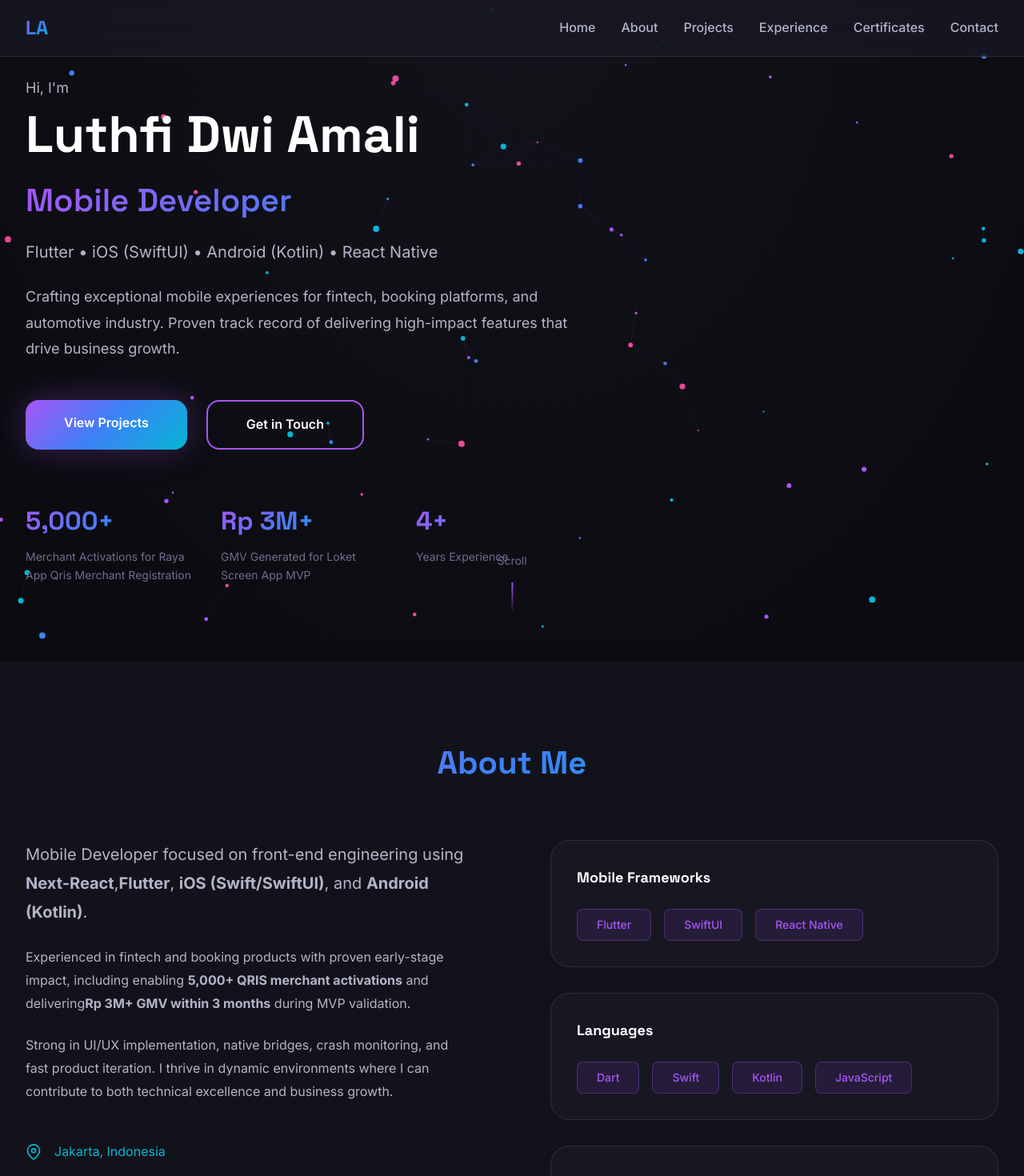
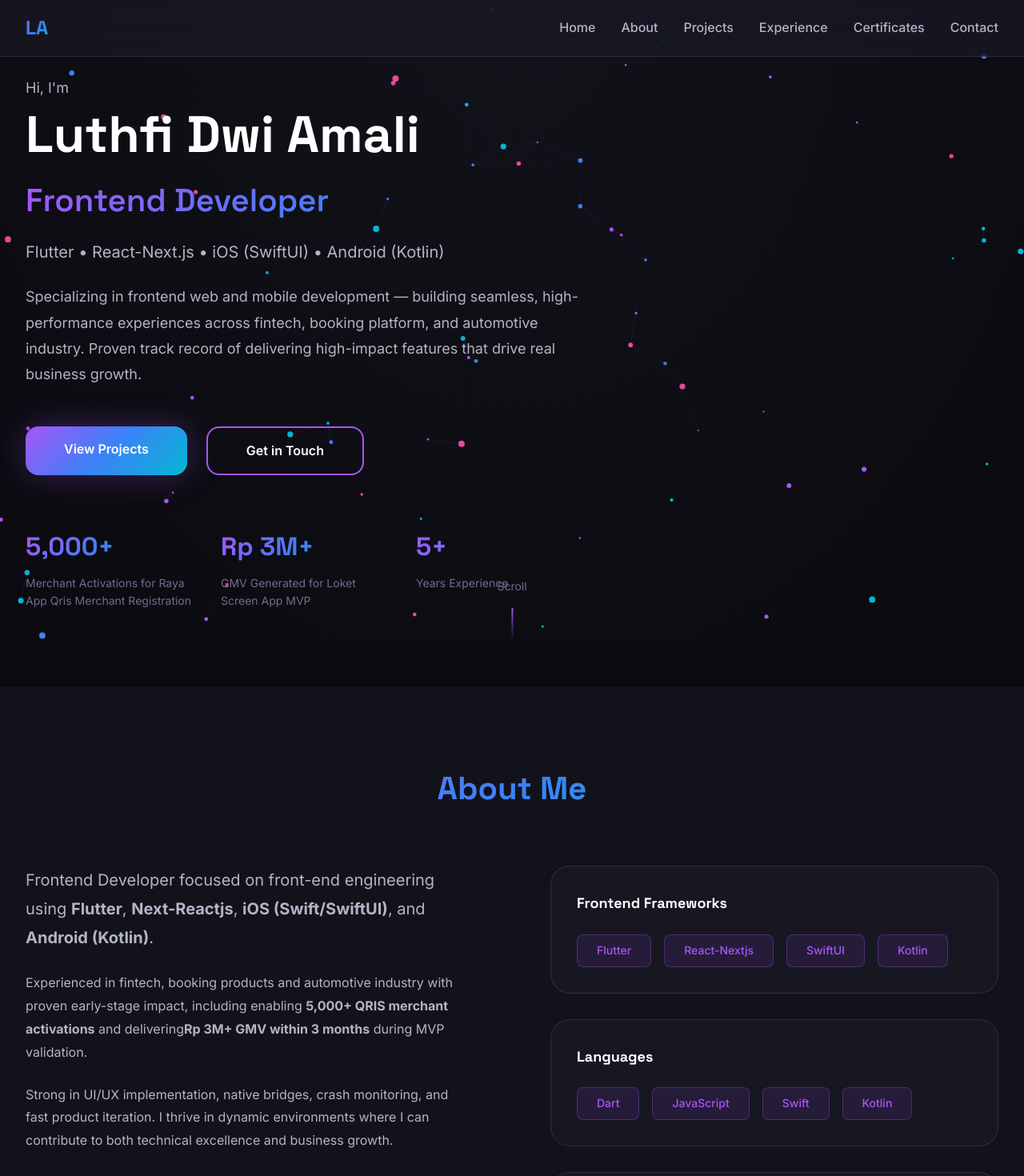
Before and after one commit to amaliluthfi19/amaliluthfi-works, a React (Vite) app: page / in a window 1280 px wide. Shown: the top 1470 px of the page at 80% size. Built offline with nearby package versions, Linux system fonts and the light colour scheme.

Commit message:
improve skill and expreience

```diff
--- a/index.html
+++ b/index.html
@@ -6,10 +6,10 @@
   <link rel="icon" type="image/svg+xml" href="/vite.svg" />
   <meta name="viewport" content="width=device-width, initial-scale=1.0" />
   <meta name="description"
-    content="Luthfi Dwi Amali - Mobile Developer specializing in Flutter, iOS (SwiftUI), Android (Kotlin), and React Native. Portfolio showcasing fintech and booking applications.">
-  <meta name="keywords" content="Mobile Developer, Flutter, iOS, SwiftUI, Android, Kotlin, React Native, Portfolio">
+    content="Luthfi Dwi Amali - Frontend Developer specializing in Flutter, React-Nexjs, iOS (SwiftUI), and Android (Kotlin). Portfolio showcasing fintech, booking applications, and automotive industry.">
+  <meta name="keywords" content="Frontend Developer, Flutter, iOS, SwiftUI, Android, Kotlin, React Native, Portfolio">
   <meta name="author" content="Luthfi Dwi Amali">
-  <title>Luthfi Dwi Amali | Mobile Developer</title>
+  <title>Luthfi Dwi Amali | Frontend Developer</title>
   <link rel="preconnect" href="https://fonts.googleapis.com">
   <link rel="preconnect" href="https://fonts.gstatic.com" crossorigin>
   <link
--- a/src/components/About.tsx
+++ b/src/components/About.tsx
@@ -8,11 +8,10 @@ const About: React.FC = () => {
                 <div className="about-content">
                     <div className="about-text">
                         <p className="about-intro">
-                            Mobile Developer focused on front-end engineering using <strong>Next-React</strong>,
-                            <strong>Flutter</strong>, <strong>iOS (Swift/SwiftUI)</strong>, and <strong>Android (Kotlin)</strong>.
+                            Frontend Developer focused on front-end engineering using  <strong>Flutter</strong>, <strong>Next-Reactjs</strong>, <strong>iOS (Swift/SwiftUI)</strong>, and <strong>Android (Kotlin)</strong>.
                         </p>
                         <p>
-                            Experienced in fintech and booking products with proven early-stage impact, including
+                            Experienced in fintech, booking products and automotive industry with proven early-stage impact, including
                             enabling <strong>5,000+ QRIS merchant activations</strong> and delivering
                             <strong>Rp 3M+ GMV within 3 months</strong> during MVP validation.
                         </p>
@@ -31,20 +30,21 @@ const About: React.FC = () => {
                     </div>
                     <div className="skills-grid">
                         <div className="skill-category">
-                            <h3>Mobile Frameworks</h3>
+                            <h3>Frontend Frameworks</h3>
                             <div className="skill-tags">
-                                <span className="skill-tag">Flutter</span>
-                                <span className="skill-tag">SwiftUI</span>
-                                <span className="skill-tag">React Native</span>
+                            <span className="skill-tag">Flutter</span>
+                            <span className="skill-tag">React-Nextjs</span>
+                            <span className="skill-tag">SwiftUI</span>
+                            <span className="skill-tag">Kotlin</span>
                             </div>
                         </div>
                         <div className="skill-category">
                             <h3>Languages</h3>
                             <div className="skill-tags">
                                 <span className="skill-tag">Dart</span>
+                                <span className="skill-tag">JavaScript</span>
                                 <span className="skill-tag">Swift</span>
                                 <span className="skill-tag">Kotlin</span>
-                                <span className="skill-tag">JavaScript</span>
                             </div>
                         </div>
                         <div className="skill-category">
@@ -61,6 +61,8 @@ const About: React.FC = () => {
                                 <span className="skill-tag">Firebase</span>
                                 <span className="skill-tag">New Relic</span>
                                 <span className="skill-tag">GA4</span>
+                                <span className="skill-tag">Google Map</span>
+                                <span className="skill-tag">Moengage</span>
                                 <span className="skill-tag">OneSignal</span>
                             </div>
                         </div>
--- a/src/components/Experience.tsx
+++ b/src/components/Experience.tsx
@@ -4,22 +4,22 @@ const Experience: React.FC = () => {
     const experiences = [
         {
             date: 'Aug 2025 - Present',
-            title: 'Mobile Developer',
+            title: 'Frontend Developer',
             company: 'Transcosmos Indonesia (Salim Group)',
             achievements: [
-                'Built and maintained mobile UI and integrated APIs using Flutter, Swift, and Kotlin',
-                'Improved app stability by reducing crash error rate from 0.68% to 0.52% using New Relic and Firebase Crashlytics',
-                'Implemented Event Tracking using Microsoft Clarity to track user journey'
+                'Hit the ground running — fixed critical deeplink and push notification bugs in the first 2 weeks, lifting campaign reachability by 20%',
+                'Built and shipped a series of React-powered microsites, each tailored with dynamic functionality to support specific business and marketing needs',
+                'Built a polling feature within posts, giving users a fun and interactive way to engage with content directly inside the app'
             ]
         },
         {
             date: 'Aug 2024 - Aug 2025',
-            title: 'Mobile Developer',
+            title: 'Frontend Developer',
             company: 'Loket.com (PT Global Loket Sejahtera)',
             achievements: [
-                'Developed cinema seat selection and other MVP features, enabling Rp 3M+ GMV in 3 months',
-                'Implemented interactive event calendar UI for date-based event discovery',
-                'Integrated backend APIs and built responsive mobile UI using Flutter'
+                'Took ownership of cinema seat selection and key MVP features from scratch, which went on to generate Rp 3M+ in GMV within just 3 months',
+                'Engineered the end-to-end payment gateway flow, ensuring a smooth and reliable transaction experience for users across the platform',
+                'Collaborated with UI/UX to build a component-based design system, bringing consistency and development speed across the entire product team'
             ]
         },
         {
@@ -27,19 +27,29 @@ const Experience: React.FC = () => {
             title: 'Frontend Developer',
             company: 'Bank Raya (BRI Subsidiary)',
             achievements: [
-                'Developed Saku Bisnis registration and QRIS Merchant feature, driving 5,000+ merchant activations',
-                'Integrated WebView callbacks for seamless communication between web and mobile',
-                'Built responsive UI layouts using Flutter and Next.js'
+                'Took ownership of the Saku Bisnis registration flow and QRIS Merchant feature end-to-end, driving 5,000+ merchant activations by year-end and pushing real digital payment adoption across the platform',
+                'Built Saku Anak from the ground up — a feature that made it simple for parents to allocate money for their children and equally easy for kids to receive and spend it',
+                'Bridged the web-native gap by implementing WebView callbacks, making the handoff between web and mobile feel completely invisible to the user'
             ]
         },
         {
             date: 'Oct 2021 - Oct 2023',
-            title: 'Mobile Developer',
+            title: 'Frontend Developer',
             company: 'BuddyKu (MNC Group)',
             achievements: [
-                'Built native bridge using Flutter Method Channel for dynamic app icon switching',
-                'Implemented push notifications using OneSignal and iZooto',
-                'Integrated analytics tracking using Google Analytics (GA4)'
+                'Came in running — resolved 35 out of 73 bugs before the first launch, including core functionality like reactions, load more, and profile management flow',
+                'Wired up GA4 from scratch to turn raw user behavior into actionable insights for the product and marketing teams',
+                'Spotted an opportunity to make the home screen smarter, collaborated with the backend team to make key sections fully dynamic, and turned that idea into a shipped feature'
+            ]
+        },
+        {
+            date: 'March 2021 - Oct 2021',
+            title: 'Software Engineer',
+            company: 'Sprout Digital Labs',
+            achievements: [
+                'Developed project in three industry, banking, e-commerce, and medical industry projects using Flutter, React, and Node.js',
+                'Built end-to-end cart feature including product selection, order summary, and checkout flow across multiple client verticals',
+                'Integrated third-party payment APIs and handled transaction state management for secure and reliable payment processing',
             ]
         }
     ];
--- a/src/components/Hero.tsx
+++ b/src/components/Hero.tsx
@@ -35,11 +35,11 @@ const Hero: React.FC = () => {
                 <div className="hero-text">
                     <p className="hero-greeting">Hi, I'm</p>
                     <h1 className="hero-name">Luthfi Dwi Amali</h1>
-                    <h2 className="hero-title">Mobile Developer</h2>
-                    <p className="hero-subtitle">Flutter • iOS (SwiftUI) • Android (Kotlin) • React Native</p>
+                    <h2 className="hero-title">Frontend Developer</h2>
+                    <p className="hero-subtitle">Flutter  • React-Next.js • iOS (SwiftUI) • Android (Kotlin)</p>
                     <p className="hero-description">
-                        Crafting exceptional mobile experiences for fintech, booking platforms, and automotive industry.
-                        Proven track record of delivering high-impact features that drive business growth.
+                        Specializing in frontend web and mobile development — building seamless, high-performance experiences across fintech, booking platform, and automotive industry.
+                        Proven track record of delivering high-impact features that drive real business growth.
                     </p>
                     <div className="hero-cta">
                         <a href="#projects" className="btn btn-primary">View Projects</a>
@@ -55,7 +55,7 @@ const Hero: React.FC = () => {
                             <span className="stat-label">GMV Generated for Loket Screen App MVP</span>
                         </div>
                         <div className="stat">
-                            <StatCounter end={4} duration={2000} suffix="+" />
+                            <StatCounter end={5} duration={2000} suffix="+" />
                             <span className="stat-label">Years Experience</span>
                         </div>
                     </div>
--- a/src/components/Projects.tsx
+++ b/src/components/Projects.tsx
@@ -8,7 +8,7 @@ const Projects: React.FC = () => {
             description: "Vehicle ownership & aftersales app providing vehicle management, service booking, emergency support, and exclusive promos. Built with Flutter and native iOS/Android integration.",
             image: "/assets/projects/mmid-home.jpg",
             record: "/assets/projects/mmid-record.avif",
-            tech: ["Flutter", "Swift", "Kotlin/XML", "Newrelic", "MobX"],
+            tech: ["Flutter", "MobX", "React-Nexjs"],
             date: "Sep 2025 - Present",
             company: "Transcosmos Indonesia",
             status: "Current",
@@ -17,7 +17,7 @@ const Projects: React.FC = () => {
             title: "Loket Screen",
             description: "Movie theater booking app with interactive seat selection, F&B ordering, and VOD voucher purchase. Enabled Rp 3M+ GMV in 3 months during MVP validation.",
             image: "/assets/projects/loket-screen-home.jpg",
-            tech: ["Flutter", "Kotlin+XML", "Riverpod"],
+            tech: ["Flutter", "Kotlin+XML", "Riverpod", "React-Nextjs"],
             date: "Aug 2024 - Aug 2025",
             company: "Loket.com",
             impact: "Rp 3M+ GMV",
@@ -27,7 +27,7 @@ const Projects: React.FC = () => {
             title: "Loket X",
             description: "Event & recreational ticketing app supporting digital ticket purchases for events, theme parks, and attractions. Features interactive event calendar for date-based discovery.",
             image: "/assets/projects/loket-x-home.jpg",
-            tech: ["Flutter", "MobX"],
+            tech: ["Flutter", "Riverpod"],
             date: "Apr 2025 - Aug 2025",
             company: "Loket.com",
             record: "/assets/projects/loket-x-record.avif",
@@ -36,7 +36,7 @@ const Projects: React.FC = () => {
             title: "Raya App",
             description: "Mobile banking app with Flutter and Next.js WebView communication layer. Developed Saku Bisnis registration and QRIS Merchant feature, driving 5,000+ merchant activations in first 6 months.",
             image: "/assets/projects/raya-home.jpg",
-            tech: ["Flutter", "Next.js", "BLOC"],
+            tech: ["React-Nextjs", "Redux", "Tailwind", "Flutter", "BLOC"],
             date: "Jan 2024 - Aug 2024",
             company: "Bank Raya",
             impact: "5,000+ Merchants",
```
Also changed, not shown: 1 other file (tests, documents, lock files or other folders).
